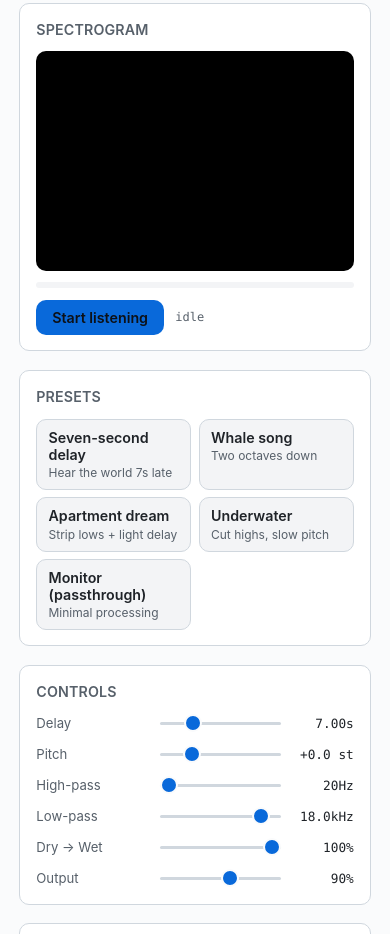
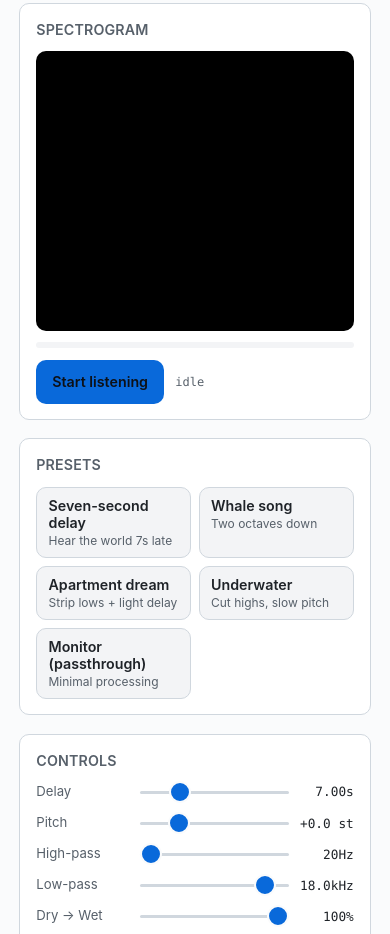
Before and after one commit to baditaflorin/implemment-the-following-time-displaced-ears, a website built with Vite: page index.html in a window 390 px wide. Shown: the part 136-1070 px from the top of the page. Built offline with nearby package versions, Linux system fonts and the light colour scheme; some packages are replaced by stand-ins of ours.

Commit message:
style(ui): mobile-friendly spectrogram height and touch targets
At viewport widths under 600 px:
- spectrogram is taller (280px vs 220px) so the visualization is
  legible while holding the phone
- button minimum height bumped to 44 px (Apple HIG / Material
  recommended touch target)
- range-slider thumbs enlarged to 22 px
- the .control grid trades a bit of label width for slider width

No JS changes — purely CSS @media.

Co-Authored-By: Claude Opus 4.7 <noreply@anthropic.com>

```diff
--- a/src/style.css
+++ b/src/style.css
@@ -240,6 +240,26 @@ main {
   border-radius: var(--radius);
   display: block;
 }
+@media (max-width: 600px) {
+  #spectrogram {
+    height: 280px;
+  }
+  button {
+    min-height: 44px;
+    padding: 0.7rem 1rem;
+  }
+  input[type='range']::-webkit-slider-thumb {
+    width: 22px;
+    height: 22px;
+  }
+  input[type='range']::-moz-range-thumb {
+    width: 22px;
+    height: 22px;
+  }
+  .control {
+    grid-template-columns: 90px 1fr 56px;
+  }
+}
 
 #meter {
   width: 100%;
```
